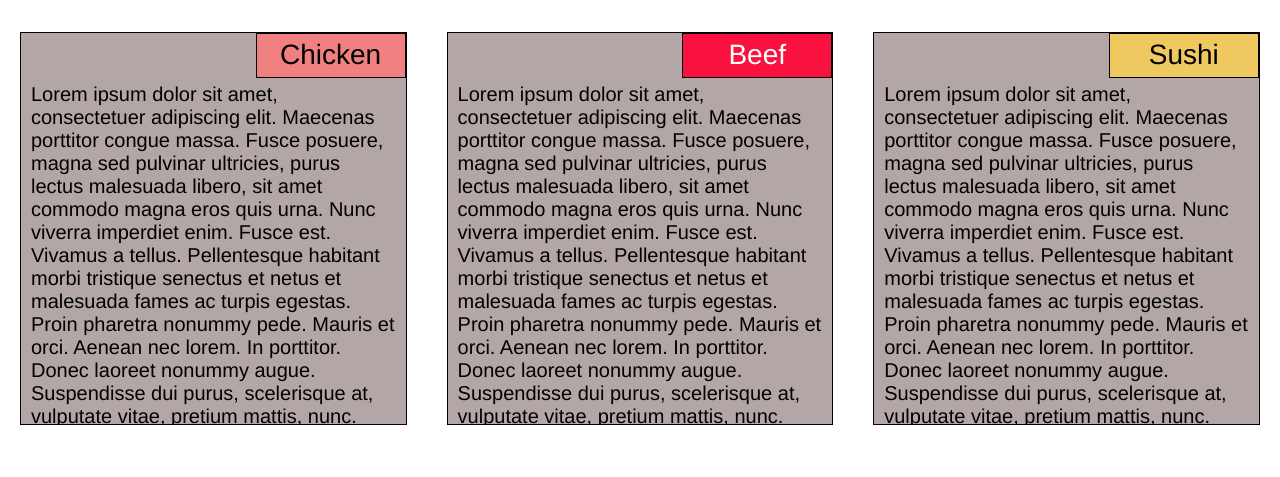
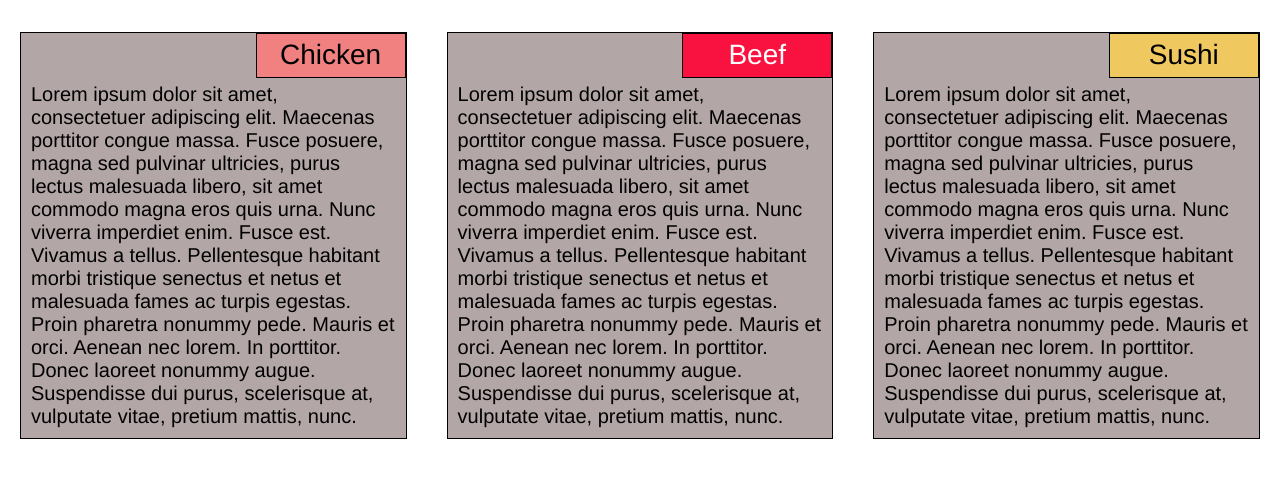
Before and after one commit to alfalvarez/module2, a plain HTML site: page index.html in a window 1280 px wide. Shown: the part 55-532 px from the top of the page. Drawn offline with Linux system fonts and the light colour scheme.

Commit message:
Add files via upload

```diff
--- a/index.html
+++ b/index.html
@@ -16,7 +16,7 @@
     Nunc viverra imperdiet enim. Fusce est. Vivamus a tellus.
     Pellentesque habitant morbi tristique senectus et netus et malesuada fames ac turpis egestas. Proin pharetra nonummy pede. Mauris et orci.
     Aenean nec lorem. In porttitor. Donec laoreet nonummy augue.
-    Suspendisse dui purus, scelerisque at, vulputate vitae, pretium mattis, nunc. Mauris eget neque at sem venenatis eleifend. Ut nonummy.
+    Suspendisse dui purus, scelerisque at, vulputate vitae, pretium mattis, nunc.
     </p>
   </div>
 </div>
@@ -27,7 +27,7 @@
     Nunc viverra imperdiet enim. Fusce est. Vivamus a tellus.
     Pellentesque habitant morbi tristique senectus et netus et malesuada fames ac turpis egestas. Proin pharetra nonummy pede. Mauris et orci.
     Aenean nec lorem. In porttitor. Donec laoreet nonummy augue.
-    Suspendisse dui purus, scelerisque at, vulputate vitae, pretium mattis, nunc. Mauris eget neque at sem venenatis eleifend. Ut nonummy.
+    Suspendisse dui purus, scelerisque at, vulputate vitae, pretium mattis, nunc.
     </p>
   </div>
 </div>
@@ -38,7 +38,7 @@
     Nunc viverra imperdiet enim. Fusce est. Vivamus a tellus.
     Pellentesque habitant morbi tristique senectus et netus et malesuada fames ac turpis egestas. Proin pharetra nonummy pede. Mauris et orci.
     Aenean nec lorem. In porttitor. Donec laoreet nonummy augue.
-    Suspendisse dui purus, scelerisque at, vulputate vitae, pretium mattis, nunc. Mauris eget neque at sem venenatis eleifend. Ut nonummy.
+    Suspendisse dui purus, scelerisque at, vulputate vitae, pretium mattis, nunc.
     </p>
   </div>
 </div>
--- a/mystyle.css
+++ b/mystyle.css
@@ -48,6 +48,7 @@ p#p2 {
   top: 50px;
   margin-right: 10px;
   margin-left: 10px;
+  margin-bottom: 60px;
   font-family: Helvetica;
   font-size: 125%;
 }
```
